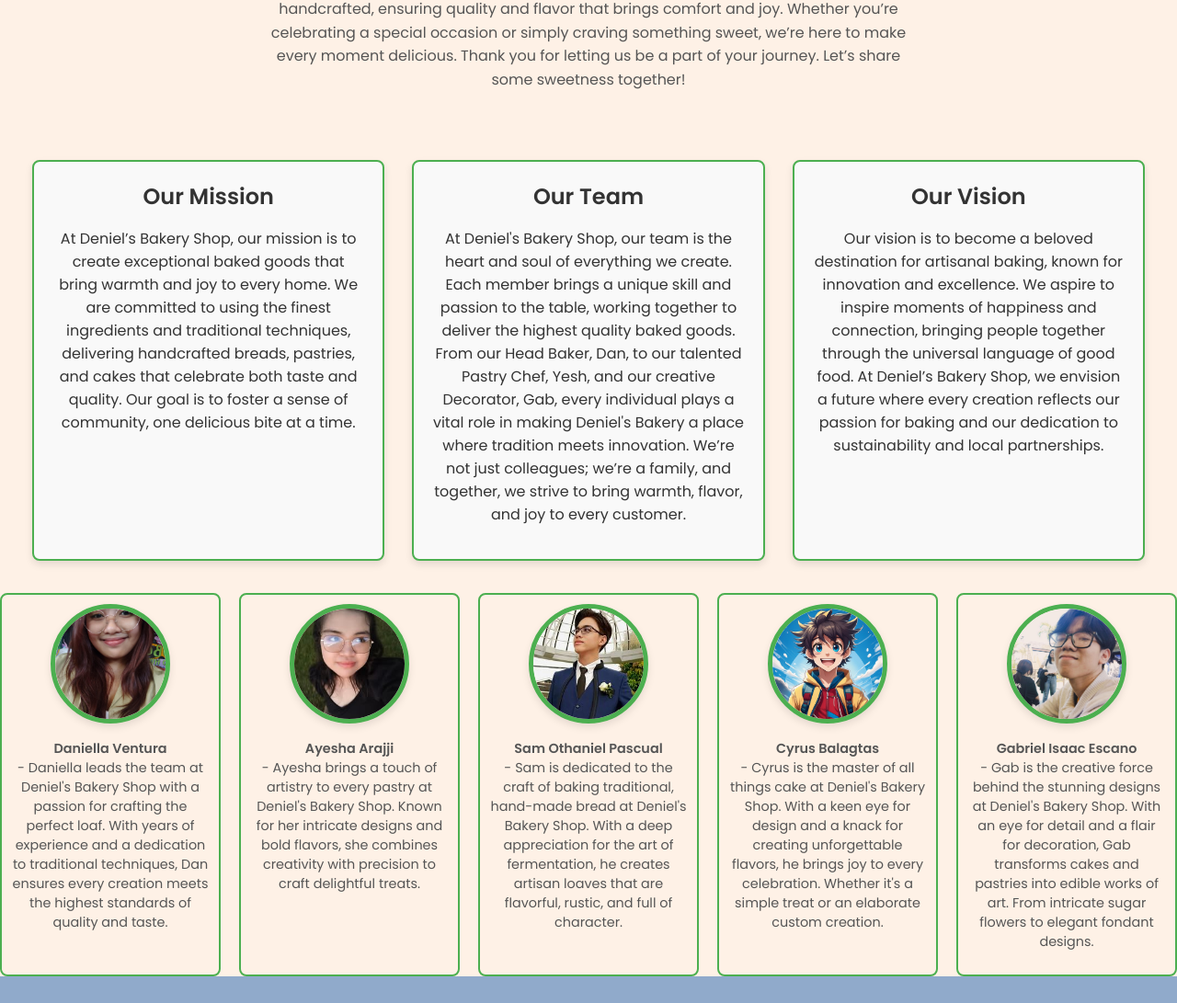
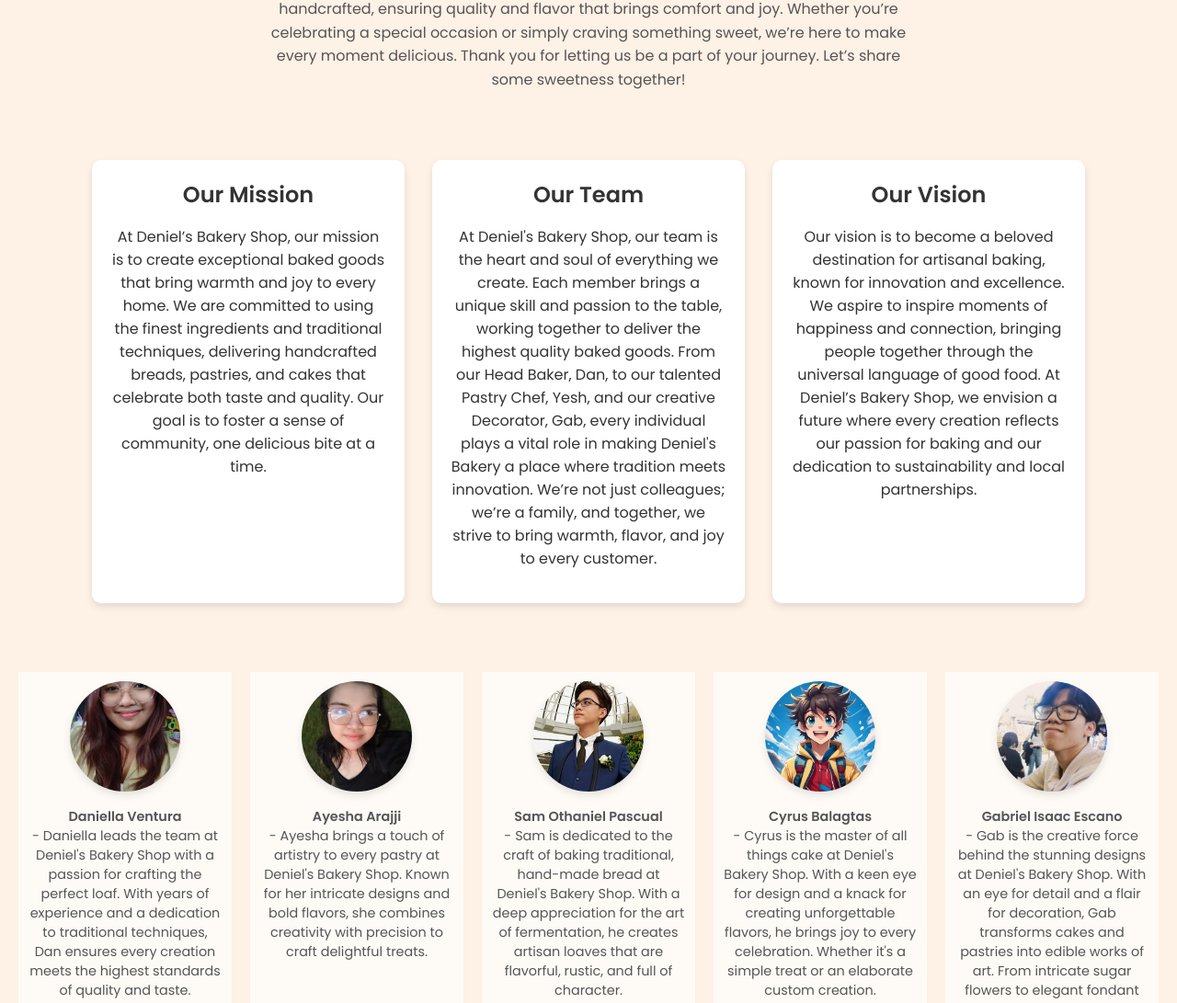
Before and after one commit to Shouke29/another-one, a plain HTML site: page About us.html in a window 1280 px wide. Shown: the part 309-1400 px from the top of the page at 92% size. Drawn offline with Linux system fonts and the light colour scheme.

Commit message:
Update style69.css

```diff
--- a/style69.css
+++ b/style69.css
@@ -1,3 +1,4 @@
+/* Body Styles */
 body {
   margin: 0;
   font-family: 'Poppins', sans-serif;
@@ -20,6 +21,7 @@ a {
   color: inherit;
 }
 
+/* Navbar Styles */
 .navbar {
   background-color: #90AACB;
   padding: 15px 40px;
@@ -34,7 +36,6 @@ a {
   border-radius: 10px;
   transition: all 0.3s ease;
 }
-
 
 .topnav {
   display: flex;
@@ -57,37 +58,14 @@ a {
   color: #ffffff;
 }
 
-/* Right Alignment for Last Item */
 .topnav .right {
   margin-left: auto;
 }
 
-
-
-@keyframes gradientChange {
-  0% {
-    background: linear-gradient(to bottom, #FFEDD5, #FFF7E6);
-  }
-  25% {
-    background: linear-gradient(to bottom, #FFF7E6, #FDE2E4);
-  }
-  50% {
-    background: linear-gradient(to bottom, #FDE2E4, #CDEDF6);
-  }
-  75% {
-    background: linear-gradient(to bottom, #CDEDF6, #FFEDD5);
-  }
-  100% {
-    background: linear-gradient(to bottom, #FFEDD5, #FFF7E6);
-  }
-}
-
-
-/* Centering the About Section */
+/* About Section */
 .about-text-section {
   text-align: center;
   padding: 40px 20px;
-
 }
 
 .about-text-section h2 {
@@ -106,8 +84,7 @@ a {
   color: #555;
 }
 
-
-/* About Section */
+/* About Cards */
 .about-section {
   display: flex;
   justify-content: center;
@@ -149,62 +126,10 @@ a {
   background-color: #45a049;
 }
 
-/* Adding border to the about-card sections */
-.about-card {
-  border: 2px solid #4CAF50; /* Green border around the cards */
-  padding: 20px;
-  margin: 20px;
-  border-radius: 8px; /* Rounded corners */
-  background-color: #f9f9f9; /* Light background */
-  box-shadow: 0 4px 8px rgba(0, 0, 0, 0.1);
-  transition: transform 0.3s ease;
+/* Gallery Section */
+.gallery-section {
+  padding: 40px 20px;
 }
-
-.about-card:hover {
-  transform: translateY(-5px); /* Slight lift on hover */
-}
-
-/* Border for the gallery items */
-.gallery-item {
-  border: 2px solid #4CAF50; /* Green border around gallery items */
-  border-radius: 8px; /* Rounded corners */
-  padding: 10px;
-  text-align: center;
-  transition: transform 0.3s ease;
-}
-
-.gallery-item:hover {
-  transform: scale(1.05); /* Slight scale on hover */
-}
-
-/* Styling for the "Our Mission", "Our Team", and "Our Vision" sections */
-.about-section {
-  display: flex;
-  flex-wrap: wrap;
-  justify-content: space-between;
-}
-
-.about-section .about-card {
-  flex: 1;
-  margin: 15px;
-  max-width: 30%;
-}
-
-.gallery img {
-  width: 120px;
-  height: 120px;
-  object-fit: cover;
-  border-radius: 50%;
-  border: 5px solid #4CAF50; /* Green border */
-  box-shadow: 0 4px 8px rgba(0, 0, 0, 0.1);
-  transition: transform 0.3s ease;
-}
-
-.gallery img:hover {
-  transform: scale(1.1);
-  border-color: #333; /* Darker border on hover */
-}
-
 
 .gallery {
   display: grid;
@@ -215,8 +140,29 @@ a {
 
 .gallery-item {
   text-align: center;
+  padding: 10px;
+  background-color: rgba(255, 255, 255, 0.7);
+  background-size: cover;
+  background-position: center;
+  transition: transform 0.3s ease;
 }
 
+.gallery-item:hover {
+  transform: scale(1.05);
+}
+
+.gallery img {
+  width: 120px;
+  height: 120px;
+  object-fit: cover;
+  border-radius: 50%;
+  box-shadow: 0 4px 8px rgba(0, 0, 0, 0.1);
+  transition: transform 0.3s ease;
+}
+
+.gallery img:hover {
+  transform: scale(1.1);
+}
 
 .gallery p {
   margin-top: 10px;
@@ -224,10 +170,6 @@ a {
   font-size: 0.9em;
   color: #555;
 }
-
-
-
-
 
 /* Footer Section */
 .footer {
@@ -246,7 +188,6 @@ a {
   width: 100%;
 }
 
-/* Footer Logo Section */
 .footer-logo {
   text-align: center;
   flex: 1 1 250px;
@@ -290,7 +231,6 @@ a {
   margin-bottom: 10px;
 }
 
-/* Social Icons */
 .social-icons {
   margin-top: 15px;
 }
@@ -389,6 +329,7 @@ a {
   transform: translateY(0);
 }
 
+/* Mobile Adjustments */
 @media (max-width: 900px) {
   .navbar {
     flex-direction: column;
@@ -417,7 +358,6 @@ a {
   }
 }
 
-/* Media Queries for Responsiveness */
 @media (max-width: 768px) {
   .footer-content {
     flex-direction: column;
@@ -438,7 +378,6 @@ a {
   }
 }
 
-/* Mobile Adjustments */
 @media (max-width: 900px) {
   .hamburger {
     display: flex;
```
